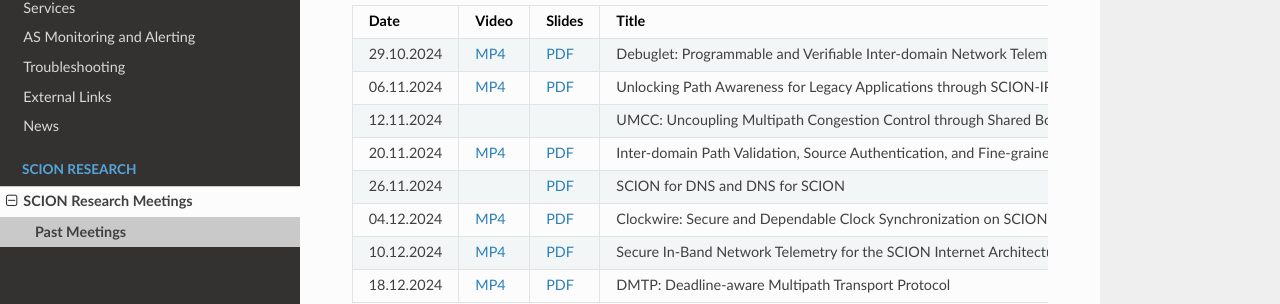
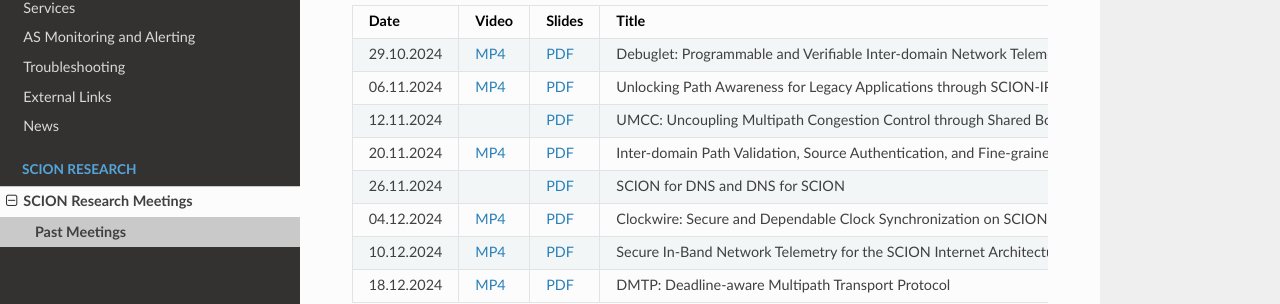
Before and after one commit to netsys-lab/scion-education-network-documentation, a Sphinx documentation site: the page built from docs/source/scion-research/meetings/past.rst, in a window 1280 px wide. Shown: the part 203-507 px from the top of the page. Built offline with Sphinx 7.4.7 and the Read the Docs theme 3.1.0, drawn with Linux system fonts in a browser that asks for light colours.

Commit message:
Added Marten's slides. (#10)

```diff
--- a/docs/source/scion-research/meetings/past.rst
+++ b/docs/source/scion-research/meetings/past.rst
@@ -27,7 +27,7 @@
       - `PDF <https://dl.acm.org/doi/10.1145/3672197.3673437>`__
     * - 12.11.2024
       -
-      -
+      - `PDF <https://drive.google.com/file/d/1K746v6IJXeFf4AK-ldFHWS-bvE0pQ_VH/view>`__
       - UMCC: Uncoupling Multipath Congestion Control through Shared Bottleneck Detection in Path-Aware Networks
       - Marten Gartner (OVGU Magdeburg)
       - `PDF <https://ieeexplore.ieee.org/abstract/document/10639760>`__
```
